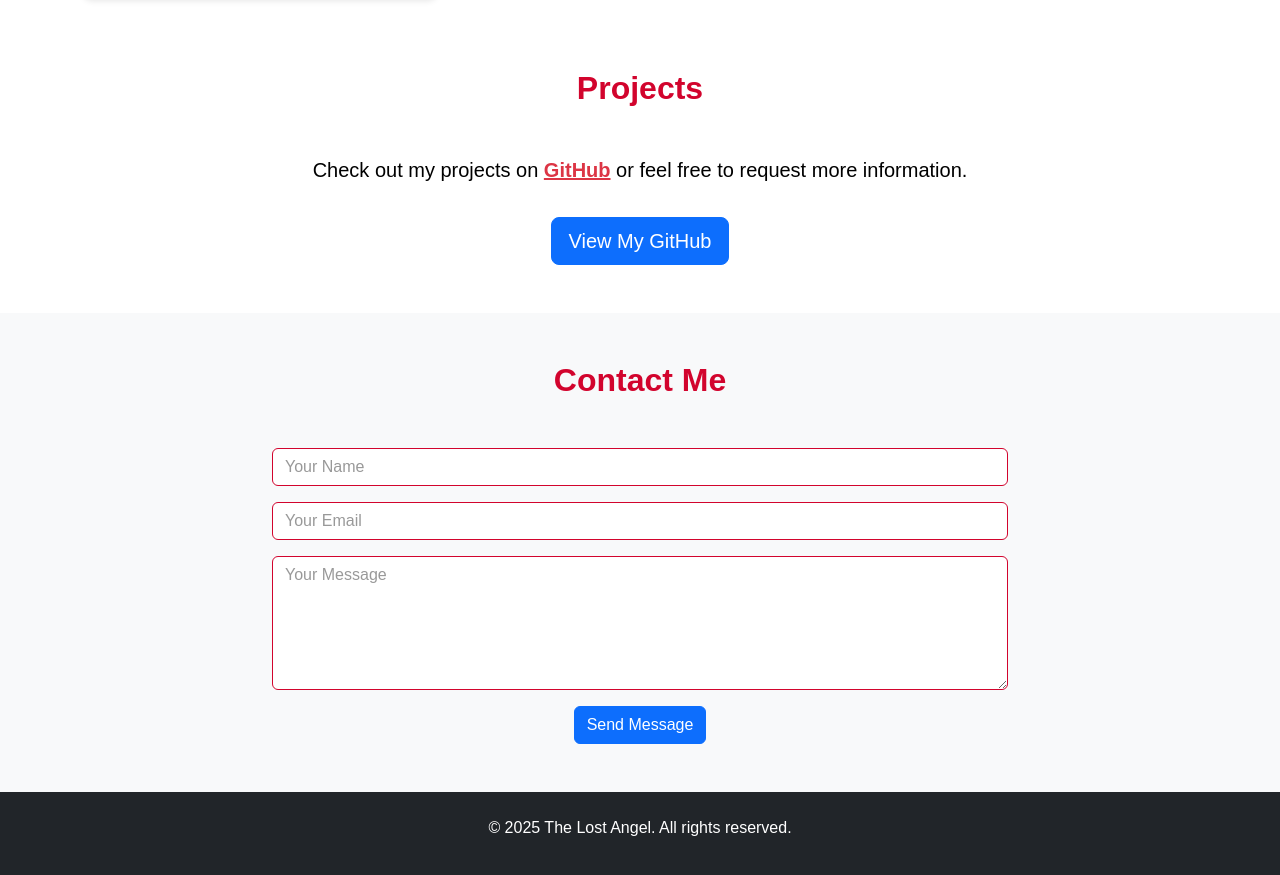
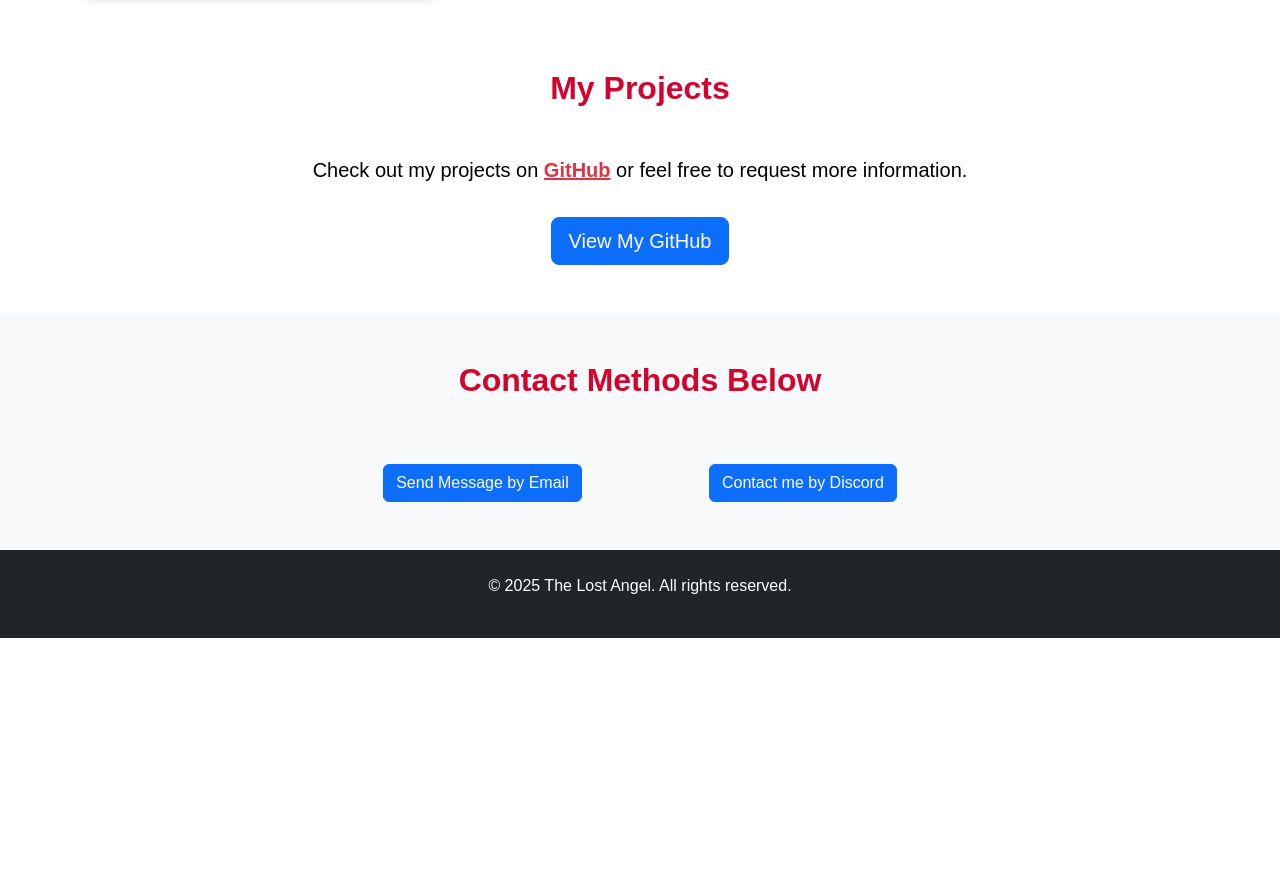
Before and after one commit to TheKeepersTeam/TheKeepersTeam.github.io, a plain HTML site: page index.html in a window 1280 px wide. Shown: the part 2204-3079 px from the top of the page. After the commit the page ends 2842 px from the top, so only its background shows below. Drawn offline with nearby package versions, Linux system fonts and the light colour scheme.

Commit message:
Update index.html
fixing and updating css and html structure.

```diff
--- a/index.html
+++ b/index.html
@@ -34,7 +34,7 @@
             </div>
         </div>
     </nav>
-
+    <!-- Hero section -->
     <header class="hero">
         <div class="container h-100">
             <div class="row h-100 align-items-center">
@@ -48,6 +48,7 @@
     </header>
 
     <main>
+        <!-- About section -->
         <section id="about" class="py-5 bg-gray">
             <div class="container">
               <h2 class="text-center mb-5 text-red" data-aos="fade-up">About Me</h2>
@@ -73,7 +74,7 @@
               </div>
             </div>
           </section>
-
+        <!-- Skills section -->
         <section id="skills" class="py-5 bg-light">
             <div class="container">
                 <h2 class="text-center mb-5" data-aos="fade-up">Skills</h2>
@@ -117,6 +118,7 @@
                 </div>
             </div>
         </section>
+        <!-- APIs section -->
         <section id="apis" class="py-5 bg-light"></section>
             <div class="container">
             <h2 class="text-center mb-5" data-aos="fade-up">Known APIs</h2>
@@ -132,37 +134,27 @@
             </div>
             </div>
         </section>
-
+        <!-- Projects section -->
         <section id="projects" class="py-5">
             <div class="container">
-                <h2 class="text-center mb-5" data-aos="fade-up">Projects</h2>
+                <h2 class="text-center mb-5" data-aos="fade-up"> My Projects</h2>
                 <div class="row justify-content-center">
                     <div class="col-md-8 text-center" data-aos="fade-up">
                         <p class="lead">Check out my projects on <a href="https://github.com/" target="_blank" class="text-danger fw-bold">GitHub</a> or feel free to request more information.</p>
                         <a href="https://github.com/TheKeepersTeam/" target="_blank" class="btn btn-primary btn-lg mt-3">View My GitHub</a>
                     </div>
                 </div>
+            </div>
         </section>
-
+        <!-- Contact section -->
         <section id="contact" class="py-5 bg-light">
             <div class="container">
-                <h2 class="text-center mb-5" data-aos="fade-up">Contact Me</h2>
+                <h2 class="text-center mb-5" data-aos="fade-up">Contact Methods Below</h2>
                 <div class="row justify-content-center">
-                    <div class="col-md-8">
-                        <form id="contact-form" data-aos="fade-up">
-                            <div class="mb-3">
-                                <input type="text" class="form-control" id="name" placeholder="Your Name" required>
-                            </div>
-                            <div class="mb-3">
-                                <input type="email" class="form-control" id="email" placeholder="Your Email" required>
-                            </div>
-                            <div class="mb-3">
-                                <textarea class="form-control" id="message" rows="5" placeholder="Your Message" required></textarea>
-                            </div>
-                            <div class="text-center">
-                                <button type="submit" class="btn btn-primary">Send Message</button>
-                            </div>
-                        </form>
+                    <div class="text-center mb-3"></div>
+                    <div class="col-md-7 text-center d-flex justify-content-around" data-aos="fade-up">
+                        <a href="mailto:lasthopeinthisgame@outlook.com" class="btn btn-primary btn-custom">Send Message by Email</a> <!-- email method -->
+                        <a href="https://discord.gg/X4Md4mVaKU" target="_blank" class="btn btn-primary btn-custom">Contact me by Discord</a> <!-- Discord method -->
                     </div>
                 </div>
             </div>
```
